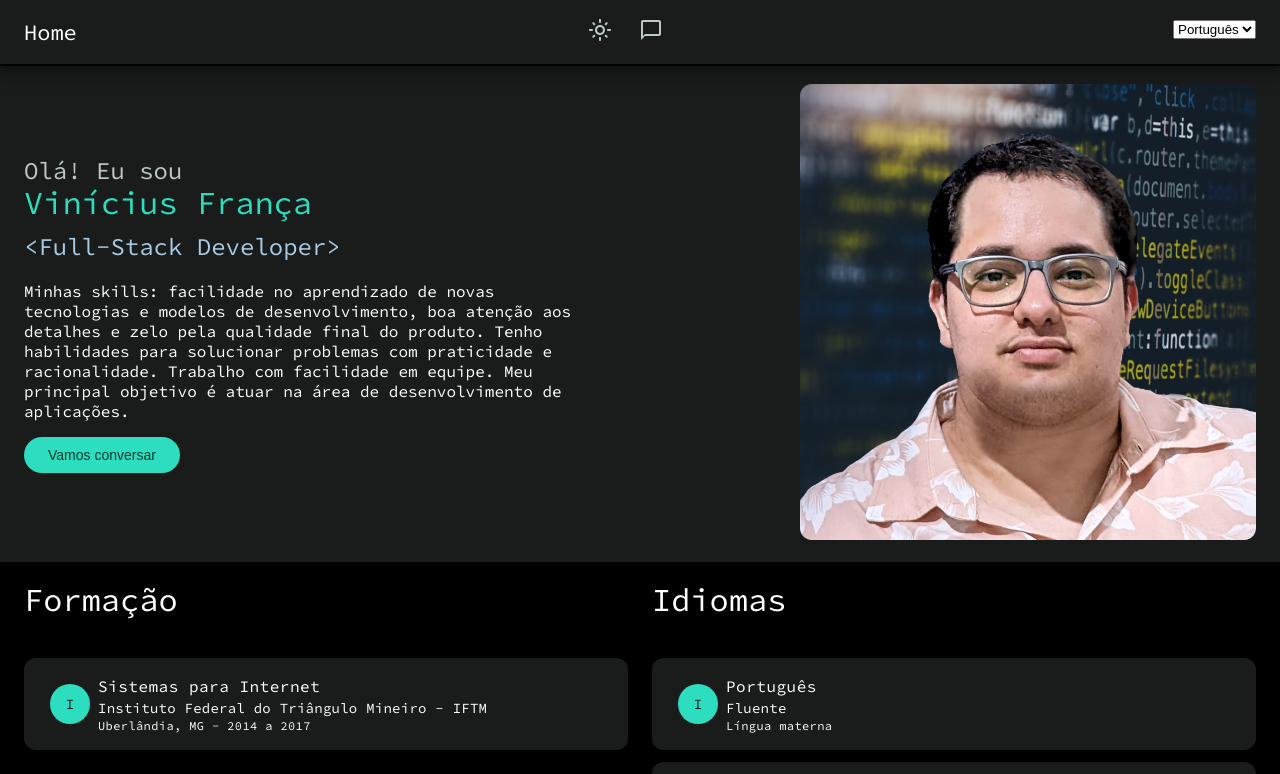
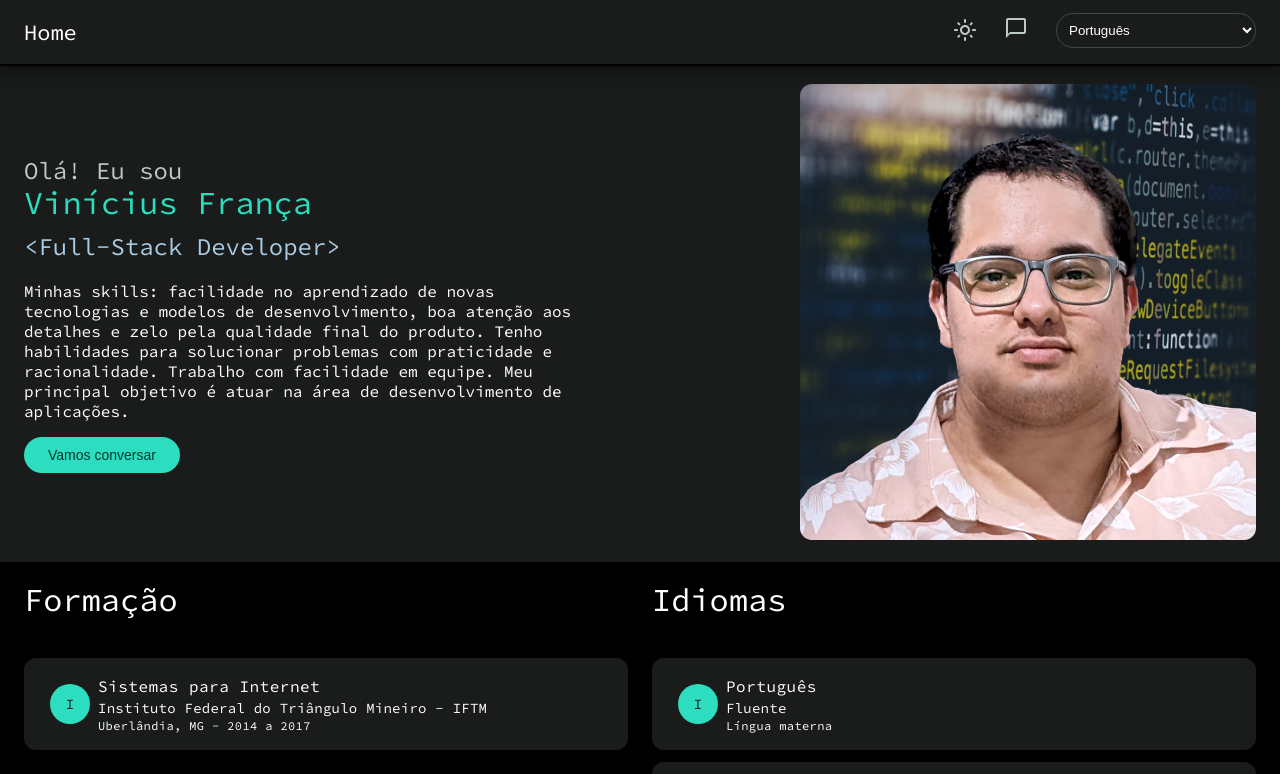
Before and after one commit to viniciusxpb/portfolio-react, a React (Create React App) app: page / in a window 1280 px wide. Shown: the top 774 px of the page. Built offline with nearby package versions, Linux system fonts and the light colour scheme.

Commit message:
not done - ajuste estilo toggle language

```diff
--- a/src/components/Header.module.css
+++ b/src/components/Header.module.css
@@ -28,6 +28,16 @@
     align-items: center;
 }
 
+.Header__languageSelect{
+    width: 200px;
+    border: 1px solid;
+    border-color: var(--sys-outline);
+    padding: 8px;
+    background-color: var(--color-surface);
+    color: var(--text-color-primary);
+    border-radius: 20px;
+}
+
 .Header_adjuster{
     height: 66px;
 }
--- a/src/components/HeaderComponent.js
+++ b/src/components/HeaderComponent.js
@@ -1,5 +1,5 @@
 import styles from './Header.module.css'
-import { useState,useEffect } from 'react';
+import { useState, useEffect } from 'react';
 
 const Header = (props) => {
 
@@ -27,16 +27,20 @@ const Header = (props) => {
                     <div className={styles['Header__icons']}>
                         <svg onClick={() => props.toggleTheme()} width="22" height="22" viewBox="0 0 22 22" fill="inherit" xmlns="http://www.w3.org/2000/svg"><path _ngcontent-ng-c4264086591="" d="M11 8C12.65 8 14 9.35 14 11C14 12.65 12.65 14 11 14C9.35 14 8 12.65 8 11C8 9.35 9.35 8 11 8ZM11 6C8.24 6 6 8.24 6 11C6 13.76 8.24 16 11 16C13.76 16 16 13.76 16 11C16 8.24 13.76 6 11 6ZM1 12H3C3.55 12 4 11.55 4 11C4 10.45 3.55 10 3 10H1C0.45 10 0 10.45 0 11C0 11.55 0.45 12 1 12ZM19 12H21C21.55 12 22 11.55 22 11C22 10.45 21.55 10 21 10H19C18.45 10 18 10.45 18 11C18 11.55 18.45 12 19 12ZM10 1V3C10 3.55 10.45 4 11 4C11.55 4 12 3.55 12 3V1C12 0.45 11.55 0 11 0C10.45 0 10 0.45 10 1ZM10 19V21C10 21.55 10.45 22 11 22C11.55 22 12 21.55 12 21V19C12 18.45 11.55 18 11 18C10.45 18 10 18.45 10 19ZM4.99 3.58C4.6 3.19 3.96 3.19 3.58 3.58C3.19 3.97 3.19 4.61 3.58 4.99L4.64 6.05C5.03 6.44 5.67 6.44 6.05 6.05C6.43 5.66 6.44 5.02 6.05 4.64L4.99 3.58ZM17.36 15.95C16.97 15.56 16.33 15.56 15.95 15.95C15.56 16.34 15.56 16.98 15.95 17.36L17.01 18.42C17.4 18.81 18.04 18.81 18.42 18.42C18.81 18.03 18.81 17.39 18.42 17.01L17.36 15.95ZM18.42 4.99C18.81 4.6 18.81 3.96 18.42 3.58C18.03 3.19 17.39 3.19 17.01 3.58L15.95 4.64C15.56 5.03 15.56 5.67 15.95 6.05C16.34 6.43 16.98 6.44 17.36 6.05L18.42 4.99ZM6.05 17.36C6.44 16.97 6.44 16.33 6.05 15.95C5.66 15.56 5.02 15.56 4.64 15.95L3.58 17.01C3.19 17.4 3.19 18.04 3.58 18.42C3.97 18.8 4.61 18.81 4.99 18.42L6.05 17.36Z" fill="inherit"></path></svg>
 
-                    <svg onClick={() => props.toggleLanguage()} width="20" height="20" viewBox="0 0 20 20" fill="inherit" xmlns="http://www.w3.org/2000/svg"><path _ngcontent-ng-c4264086591="" d="M18 0H2C0.9 0 0 0.9 0 2V20L4 16H18C19.1 16 20 15.1 20 14V2C20 0.9 19.1 0 18 0ZM18 14H4L2 16V2H18V14Z" fill="inherit"></path></svg>
 
+                        <div>
+                            <a target='_blank' rel='noopener noreferrer' href="https://wa.me/5534991315726">
+                                <svg width="20" height="20" viewBox="0 0 20 20" fill="inherit" xmlns="http://www.w3.org/2000/svg"><path _ngcontent-ng-c4264086591="" d="M18 0H2C0.9 0 0 0.9 0 2V20L4 16H18C19.1 16 20 15.1 20 14V2C20 0.9 19.1 0 18 0ZM18 14H4L2 16V2H18V14Z" fill="inherit"></path></svg>
+                            </a>
                         </div>
 
                         <div>
-                <select value={selectedFruit} onChange={e => changedSelect(e.target.value)}>
+                            <select className={styles['Header__languageSelect']} value={selectedFruit} onChange={e => changedSelect(e.target.value)}>
                                 {props.locales.languages.map(item => (
                                     <option value={item.symbol}>{item.name}</option>
                                 ))}
                             </select>
+                        </div>
                     </div>
                 </div>
             </div>
```
Lines whose indentation alone changed are shown as unchanged.
